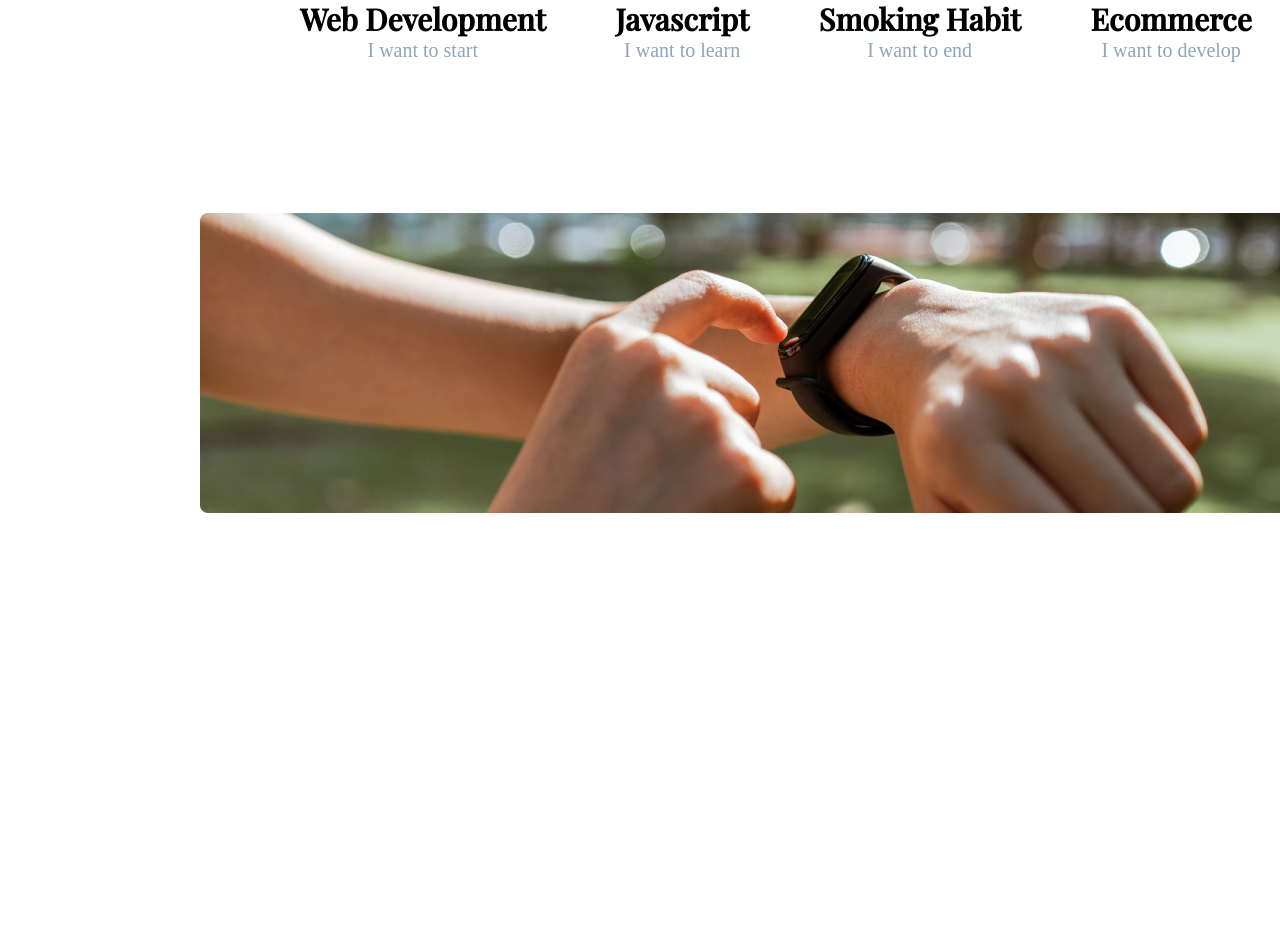
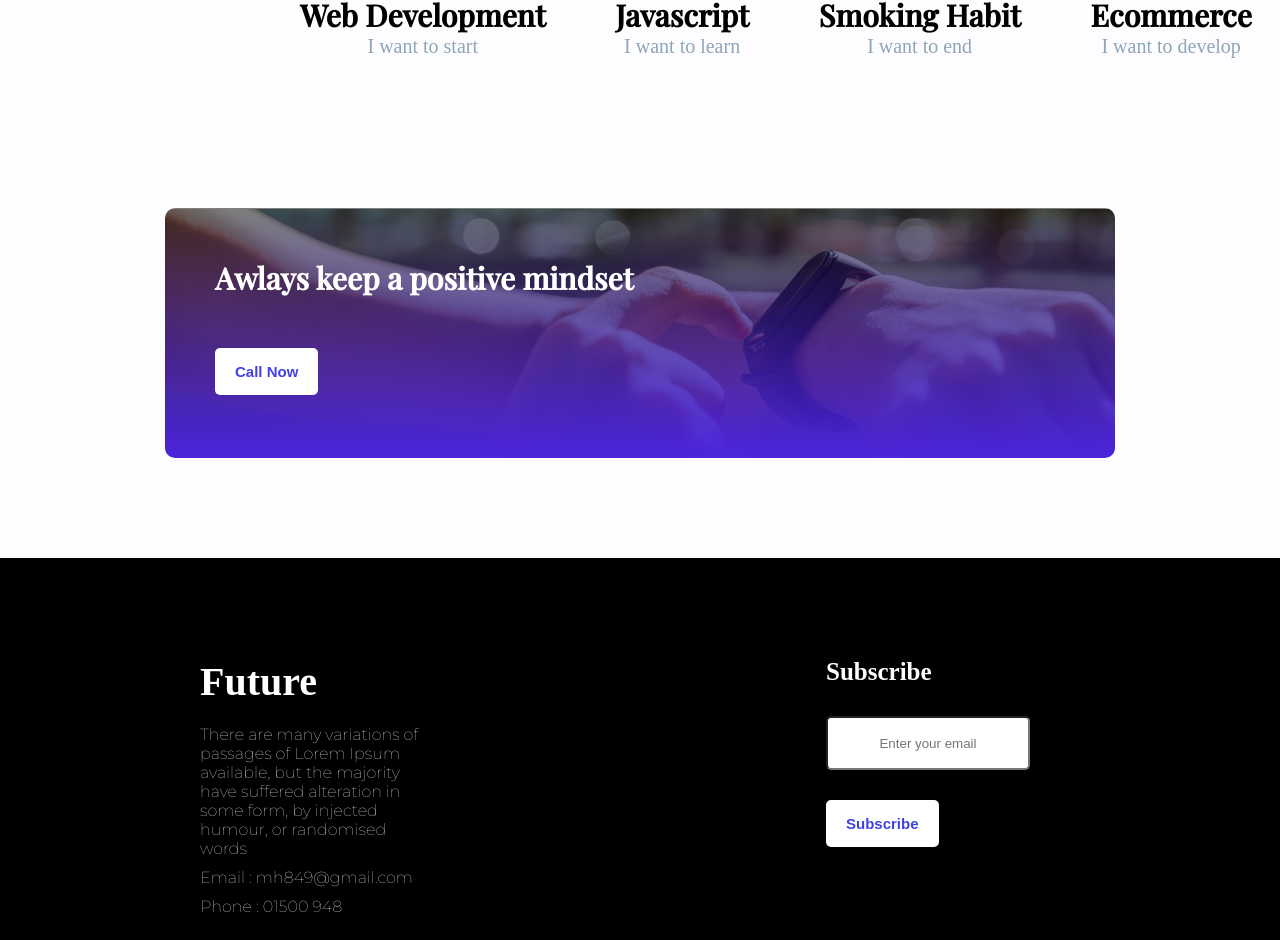
Before and after one commit to mehedihasan42/new-year-new-mehedi, a plain HTML site: page index.html in a window 1280 px wide. Shown: the part 1834-2774 px from the top of the page. Before the commit the page ends 2351 px from the top, so only its background shows below. Drawn offline with nearby package versions, Linux system fonts and the light colour scheme.

Commit message:
commited

```diff
--- a/index.html
+++ b/index.html
@@ -9,8 +9,8 @@
   </head>
   <body>
     <!-- banner -->
-    <header class="banner">
-      <div class="first-container">
+    <header>
+      <div class="banner">
         <h1>All Thinks Are Possible If You believe</h1>
         <p>
           There are many variations of passages of Lorem Ipsum available, but
@@ -26,6 +26,7 @@
         <div class="img">
           <img width="300px" src="./images/Mehedi.png" alt="" />
         </div>
+        <!--  -->
         <div class="box-container">
           <h2>My failures of previous year</h2>
           <p>
@@ -80,10 +81,38 @@
             <p>I want to develop</p>
           </div>
         </div>
-        <div class="image">
-          <img src="./images/watch.png" alt="" />
+        <div class="second-box-container">
+          <p>Awlays keep a positive mindset</p>
+          <button class="btn">Call Now</button>
         </div>
       </section>
     </main>
+    <!-- footer -->
+    <footer>
+      <div class="box-container">
+        <div class="first-container">
+          <h3>Future</h3>
+          <p>
+            There are many variations of passages of Lorem Ipsum available, but
+            the majority have suffered alteration in some form, by injected
+            humour, or randomised words
+          </p>
+          <p>Email : mh849@gmail.com</p>
+          <p>Phone : 01500 948</p>
+          <div class="icon">
+            <img src="./images/icons/fb.png" alt="" />
+            <img src="./images/icons/twitter.png" alt="" />
+            <img src="./images/icons/youtube.png" alt="" />
+          </div>
+        </div>
+        <div class="second-container">
+          <h3>Subscribe</h3>
+          <input type="text" placeholder="Enter your email" />
+
+            <button class="btn">Subscribe</button>
+
+        </div>
+      </div>
+    </footer>
   </body>
 </html>
--- a/styles.css
+++ b/styles.css
@@ -6,14 +6,14 @@
 }
 
 /* banner */
-.banner{
+header{
     background-image: url(./images/banner/banner3.png);
     background-position: center;
     background-size: contain;
     height: 100vh;
 }
 
-.banner .first-container h1{
+header .banner h1{
     color: #fff;
     font-weight: 800;
     font-size: 50px;
@@ -22,13 +22,12 @@
     font-family: 'Playfair Display', serif;
 }
 
-.banner .first-container p{
+header .banner p{
     padding: 0 150px 0 1000px;
    color: rgb(241, 247, 247);
    font-family: 'Montserrat', sans-serif;
 }
-
-.banner .first-container .btn{
+header .banner .btn{
     margin: 20px 0 0 1240px ;
     background-color: #fff;
     color: rgb(65, 65, 228);
@@ -37,6 +36,14 @@
     border-radius: 5px;
     font-weight: 700;
     font-size: 15px;
+}
+
+   /* main */
+
+/* main-contact */
+.main-content{
+    padding-bottom: 100px;
+    background-color: #fdfdff;
 }
 
 .main-content .content{
@@ -68,6 +75,7 @@
     display: flex;
 }
 
+/* main-plans */
 .plans{
     margin-top: 130px;
 }
@@ -85,21 +93,113 @@
     padding: 60px 0 150px 300px;
 }
 
-
+.plans .box-container .box{
+    display: flex;
+    justify-content: center;
+    align-items: center;
+    flex-direction: column;
+}
 
 .plans .box-container .box h3{
    font-size: 30px;
    font-weight: 700;
-   text-align: center;
+   /* text-align: center; */
    font-family: 'Playfair Display', serif;
 }
 
 .plans .box-container .box p{
     color: rgb(143, 165, 184);
     font-size: 20px;
-    text-align: center;
+    /* text-align: center; */
 }
 
 .plans .image{
     margin-left: 200px;
 }
+
+.plans .second-box-container{
+    background: linear-gradient(rgba(0, 0, 0, 0.5), #4c24dc), url(./images/watch.png) ;
+   width: 950px;
+   height: 250px;
+   background-repeat: no-repeat;
+   align-items: center;
+   margin: auto;
+   border-radius: 10px;
+   /* background-color: linear-gradient(to bottom, #0033cc 100% , #33ccff 0%); */
+}
+
+.plans .second-box-container p{
+    font-size: 30px;
+    font-weight: 700;
+    font-family: 'Playfair Display', serif;
+    color: #fff;
+    margin-left: 50px;
+    padding-top: 50px;
+}
+
+.plans .second-box-container .btn{
+    background-color: #fff;
+    color: rgb(65, 65, 228);
+    padding: 15px 20px;
+    border: 0 solid #fff;
+    border-radius: 5px;
+    font-weight: 700;
+    font-size: 15px;
+    margin: 50px 50px;
+}
+
+/* footer */
+footer{
+    background-color: black;
+    color: #fff;
+    padding: 100px;
+    display: flex;
+}
+footer .box-container{
+    display: flex;
+}
+
+footer .box-container .first-container{
+    padding: 0 400px 0 100px;
+}
+
+footer .box-container .first-container h3{
+    font-size: 40px;
+    padding-bottom: 20px;
+}
+
+footer .box-container .first-container p{
+    padding-bottom: 10px;
+    color: rgb(241, 247, 247);
+    font-family: 'Montserrat', sans-serif;
+}
+
+footer .box-container .first-container .icon{
+    padding-top: 20px;
+}
+
+footer .box-container .second-container{
+    padding-right: 150px;
+}
+
+footer .box-container .second-container h3{
+    font-size: 25px;
+}
+
+footer .box-container .second-container input{
+    width: 200px;
+    height: 50px;
+    border-radius: 5px;
+   margin:  30px 0 30px 0;
+   text-align: center;
+}
+
+footer .box-container .second-container .btn{
+    background-color: #fff;
+    color: rgb(65, 65, 228);
+    padding: 15px 20px;
+    border: 0 solid #fff;
+    border-radius: 5px;
+    font-weight: 700;
+    font-size: 15px;
+}
```
